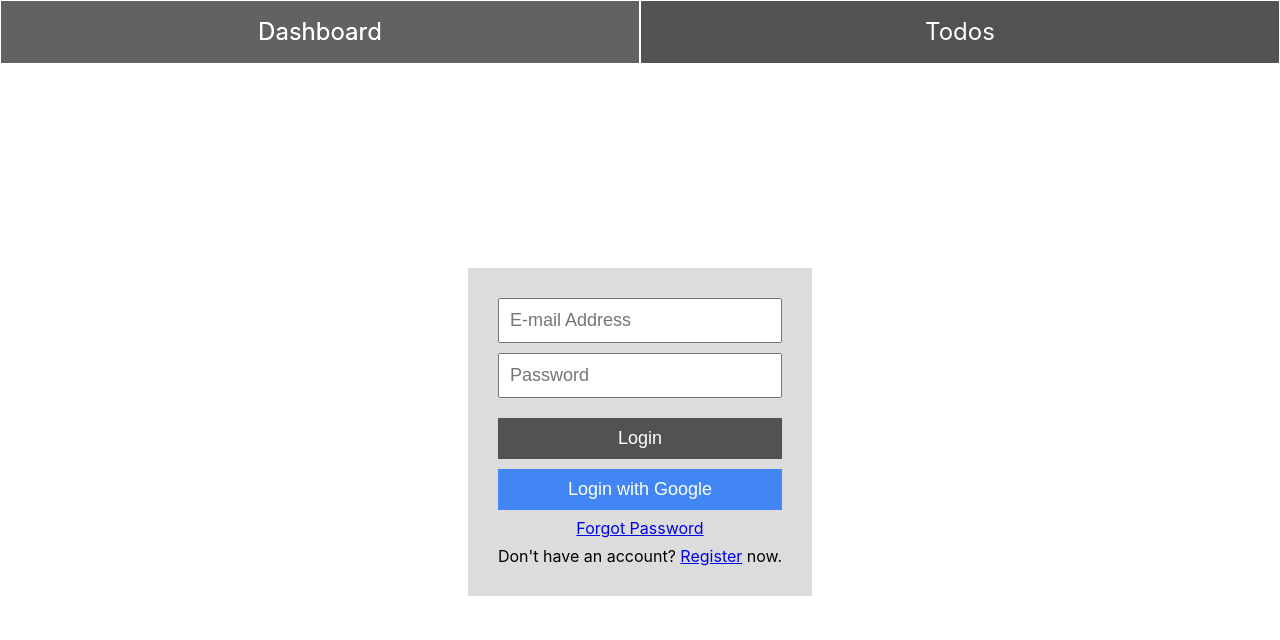
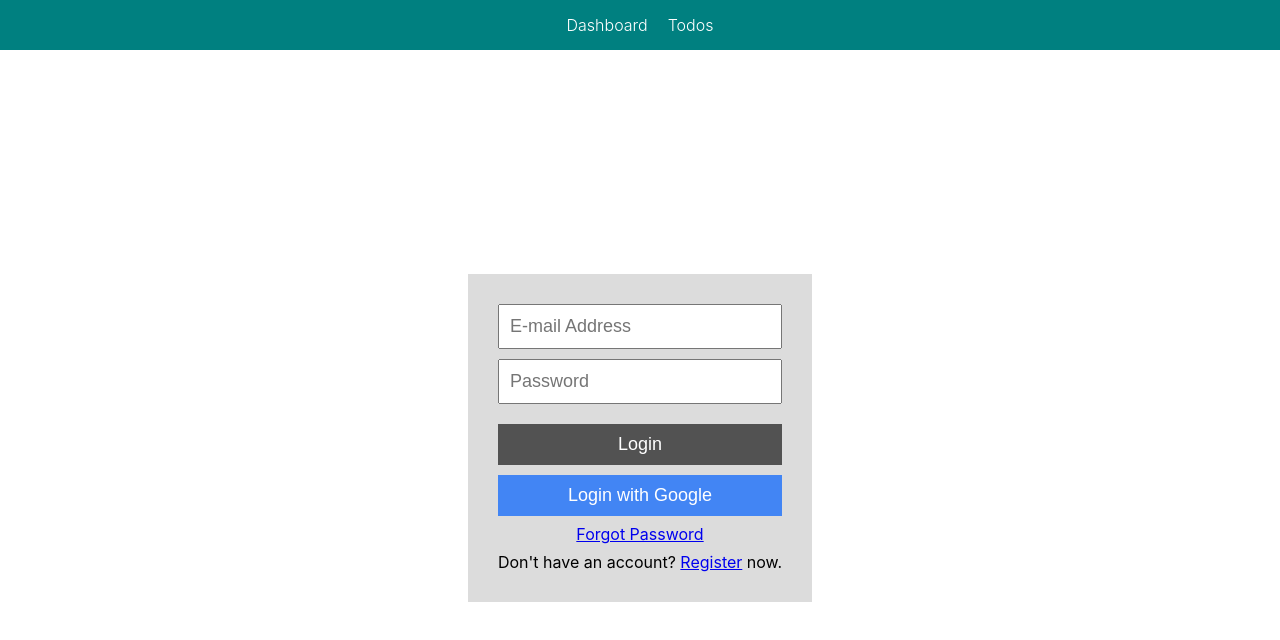
Before and after one commit to MCesarczyk/firebase-todo-list, a React (Create React App) app: page / in a window 1280 px wide. Shown: the top 640 px of the page. Built offline with nearby package versions, Linux system fonts and the light colour scheme; no server answers.

Commit message:
new Navigation component added, updated pointers on buttons, prevent from adding empty task

```diff
--- a/src/App.tsx
+++ b/src/App.tsx
@@ -8,16 +8,27 @@ import { Register } from 'auth/Register';
 import { Reset } from 'auth/Reset';
 import { Todos } from 'todos/Todos';
 
-import * as ROUTES from './app/routes';
-import { Navigation } from './app/Navigation';
+import * as ROUTES from 'app/routes';
 import { ProtectedRoute } from 'auth/ProtectedRoute';
+import { Navigation } from 'components';
 
 export const App = () => {
   const [user, loading, error] = useAuthState(auth);
 
   return (
     <HashRouter>
-      <Navigation />
+      <Navigation
+        routes={[
+          {
+            path: ROUTES.DASHBOARD,
+            label: "Dashboard",
+          },
+          {
+            path: ROUTES.TODOS,
+            label: "Todos",
+          },
+        ]}
+      />
 
       <Routes>
         <Route index element={<Login />} />
--- a/src/components/Button.tsx
+++ b/src/components/Button.tsx
@@ -8,6 +8,7 @@ export const Button = styled.button<{ color?: string }>`
   color: white;
   background-color: ${({ color }) => color || '#525252'};
   transition: all 0.5s ease-out;
+  cursor: pointer;
 
   &:hover{
     transform: scale(1.0125);
--- a/src/components/Form/Form.tsx
+++ b/src/components/Form/Form.tsx
@@ -9,14 +9,20 @@ export const Form = () => {
     const [newTaskContent, setNewTaskContent] = useState("");
 
     const handleSubmit = async (e: any) => {
-        e.preventDefault()
+        e.preventDefault();
+
+        if (!newTaskContent.trim().length) {
+            return;
+        }
+
         try {
             await addDoc(collection(db, 'tasks'), {
                 title: newTaskContent.slice(0, TASK_TITLE_TRIMMED_LENGTH),
                 description: newTaskContent,
                 completed: false,
-                created: Timestamp.now()
+                created: Timestamp.now(),
             });
+
             setNewTaskContent("");
             inputRef.current?.focus();
         } catch (err) {
--- a/src/components/Form/styled.ts
+++ b/src/components/Form/styled.ts
@@ -20,6 +20,7 @@ export const Button = styled.button`
     padding: 5px;
     padding: 10px;
     margin: 10px;
+    cursor: pointer;
     transition: background 0.5s, transform 1s;
 
     &:hover {
--- /dev/null
+++ b/src/components/Navigation/Navigation.tsx
@@ -0,0 +1,22 @@
+import { StyledNavList } from "./styled";
+import { NavigationLink } from "./NavigationLink";
+import { NavRoute } from "todos/types";
+
+interface NavigationProps {
+    routes: NavRoute[];
+};
+
+export const Navigation = ({ routes }: NavigationProps) => (
+    <nav>
+        <StyledNavList>
+            {routes.map(route => (
+                <li>
+                    <NavigationLink
+                        path={route.path}
+                        label={route.label}
+                    />
+                </li>
+            ))}
+        </StyledNavList>
+    </nav>
+);
--- /dev/null
+++ b/src/components/Navigation/NavigationLink.tsx
@@ -0,0 +1,23 @@
+import { NavLink } from "react-router-dom";
+import styled from "styled-components";
+
+const StyledNavLink = styled(NavLink)`
+    color: ${({ theme }) => theme.color.fontLight};
+    text-decoration: none;
+    font-weight: 300;
+
+     &.active {
+        font-weight: 700;
+    }
+`;
+
+interface NavigationLinkProps {
+    path: string;
+    label: string;
+};
+
+export const NavigationLink = ({ path, label }: NavigationLinkProps) => (
+    <StyledNavLink to={path}>
+        {label}
+    </StyledNavLink>
+);
--- /dev/null
+++ b/src/components/Navigation/styled.ts
@@ -0,0 +1,12 @@
+import styled from "styled-components";
+
+export const StyledNavList = styled.ul`
+    list-style: none;
+    display: flex;
+    justify-content: center;
+    gap: 20px;
+    padding: 15px;
+    background-color: ${({ theme }) => theme.color.primary};
+    margin: 0;
+    margin-bottom: 20px;
+`;
--- a/src/components/TasksList/TasksList.tsx
+++ b/src/components/TasksList/TasksList.tsx
@@ -19,7 +19,7 @@ export const TasksList = ({tasks}:TasksListProps) => (
             {task.data.completed ? "✔" : " "}
           </Button>
           <TaskContent done={task.data.completed}>
-            <StyledLink to={`/tasks/${task.id}`}>{task.data.title}...</StyledLink>
+            <StyledLink onClick={() => console.log("edit task")}>{task.data.title}...</StyledLink>
           </TaskContent>
           <Button
             remove
--- a/src/components/TasksList/styled.ts
+++ b/src/components/TasksList/styled.ts
@@ -20,7 +20,9 @@ export const ListItem = styled.li`
     border-color: ${({ theme }) => theme.color.borders};
 `;
 
-export const StyledLink = styled(Link)`
+export const StyledLink = styled.a`
+    text-decoration: none;
+    cursor: pointer;
     color: ${({ theme }) => theme.color.primary};
 
       &:active {
--- a/src/components/index.ts
+++ b/src/components/index.ts
@@ -1,2 +1,3 @@
+export { Navigation } from "./Navigation/Navigation";
 export { Form } from "./Form/Form";
 export { TasksList } from "./TasksList/TasksList";
--- a/src/todos/Todos.tsx
+++ b/src/todos/Todos.tsx
@@ -3,11 +3,11 @@ import { collection, query, orderBy, onSnapshot } from "firebase/firestore"
 
 import { db } from 'services/firebase'
 
-import { Task } from "todos/types";
+import { RenderedTask } from "todos/types";
 import { Form, TasksList } from "components";
 
 export const Todos = () => {
-  const [tasks, setTasks] = useState<Task[]>([]);
+  const [tasks, setTasks] = useState<RenderedTask[]>([]);
 
   const getTasks = () => {
     const q = query(collection(db, 'tasks'), orderBy('created', 'desc'));
@@ -15,6 +15,7 @@ export const Todos = () => {
       setTasks(querySnapshot.docs.map(doc => ({
         id: doc.id,
         data: doc.data(),
+        edited: false,
       })))
     })
   };
```
Also changed, not shown: src/todos/types.ts (+9 -0 lines).
